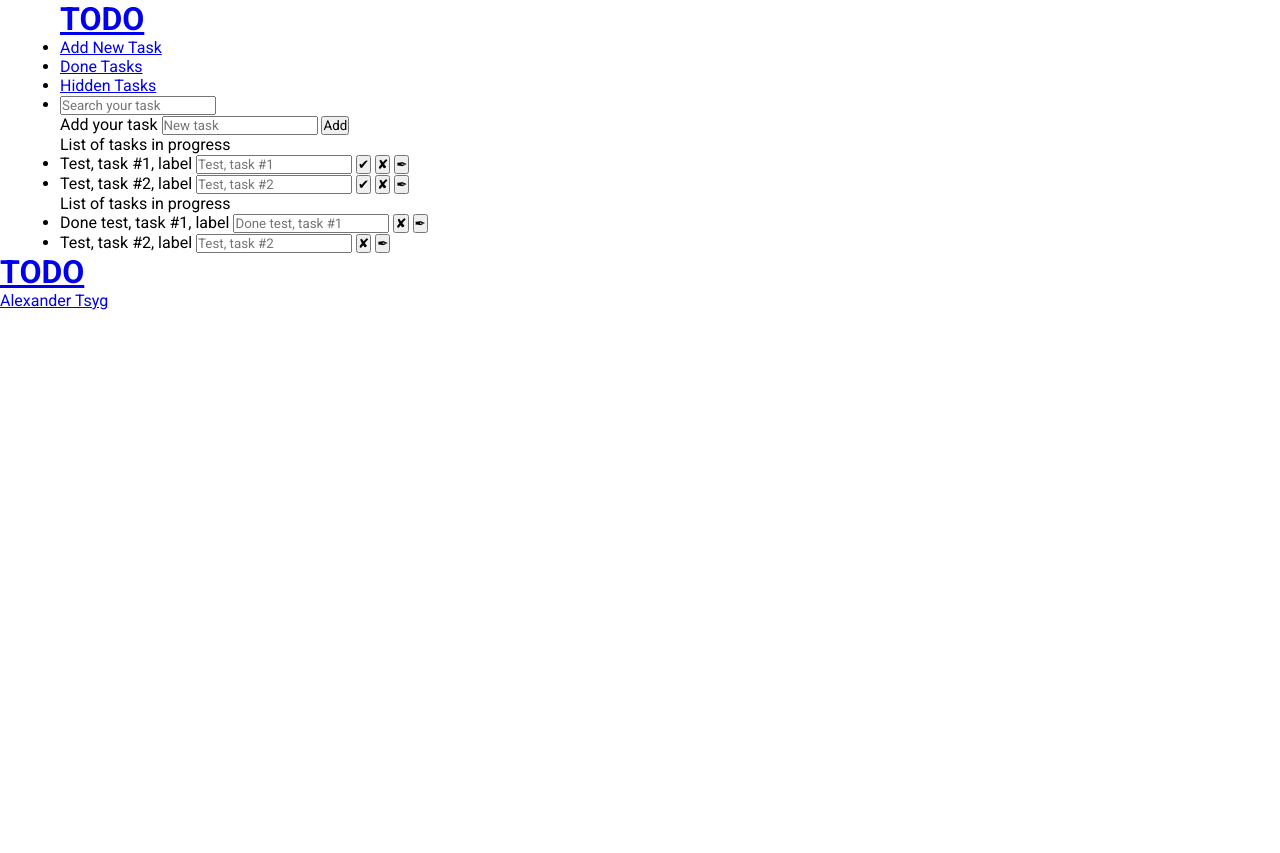
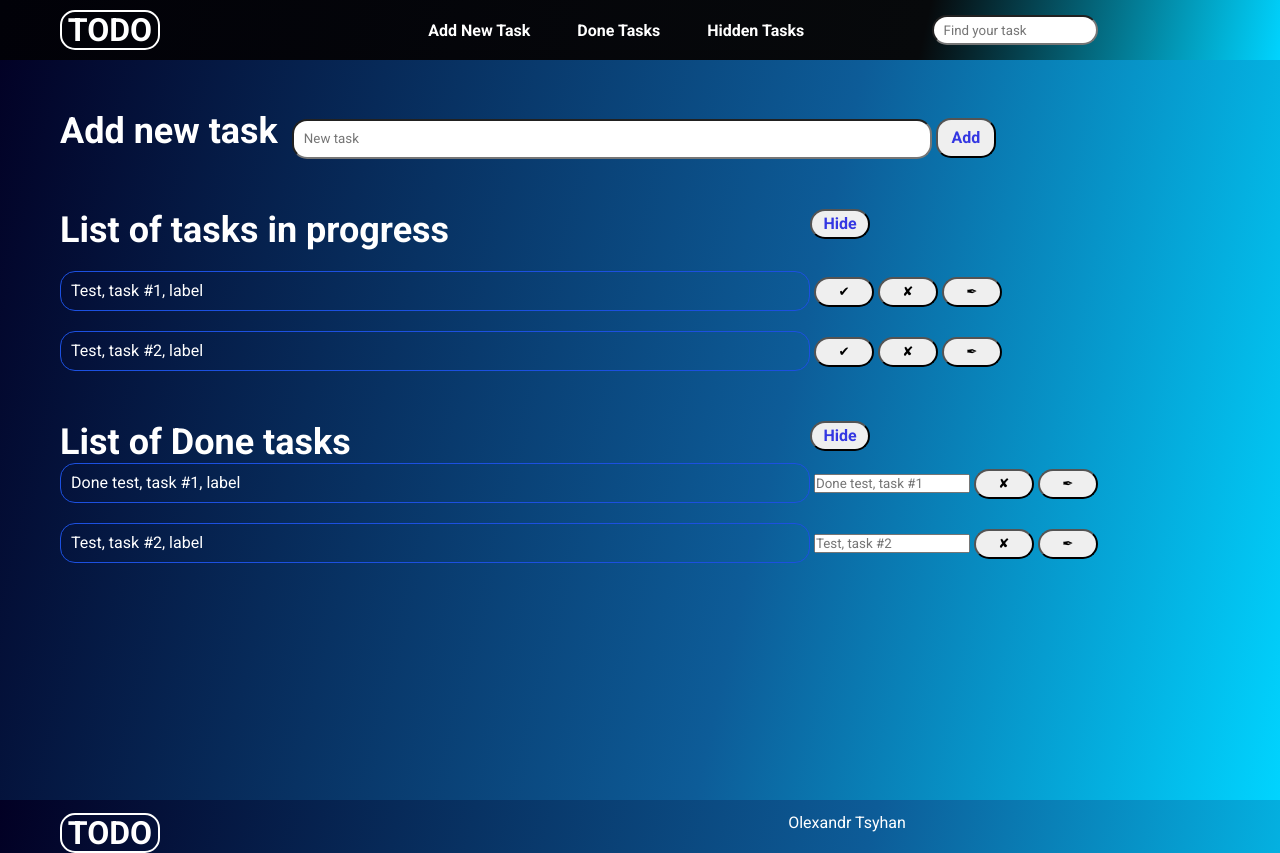
Before and after one commit to cigna2020/todo-app, a plain HTML site: page index.html in a window 1280 px wide. Before the commit the page ends 800 px from the top, so only its background shows below. Drawn offline with Linux system fonts and the light colour scheme.

Commit message:
US001: add styles

```diff
--- a/index.html
+++ b/index.html
@@ -15,43 +15,50 @@
 
 <body>
   <header class="header">
-    <div class="block-wrapper">
+    <div class="block-wrapper header-wrapper">
+      <div class="main-logo">
         <a href="#input-new-task" class="logo">
           <h1>TODO</h1>
         </a>
+      </div>
       <nav class="nav">
         <ul class="nav-block">
           <li class="nav-item"><a href="#input-new-task">Add New Task</a></li>
           <li class="nav-item"><a href="#">Done Tasks</a></li>
           <li class="nav-item"><a href="#">Hidden Tasks</a></li>
-          <li class="nav-item"><input type="text" placeholder="Search your task"></a></li>
         </ul>
       </nav>
+      <div class="search">
+        <input type="text" placeholder="Find your task" id="search">
+      </div>
     </div>
   </header>
 
   <div class="block-wrapper">
     <form class="add-task-form">
-      <label class="label-new-task" for="input-task">Add your task</label>
-      <input class="input-new-task" id="input-new-task" type="text" name="input-task" placeholder="New task">
-      <button class="btn" id="add-btn">Add</button>
+      <label class="label-new-task" for="input-new-task">Add new task</label>
+      <input class="input-new-task" id="input-new-task" type="text" placeholder="New task">
+      <button class="new-task-btn" id="add-btn">Add</button>
     </form>
   </div>
 
   <main>
     <div class="block-wrapper">
+      <div class="title-wrapper">
         <div class="list-title">List of tasks in progress</div>
+        <button class="progress-btn toggle">Hide</button>
+      </div>
       <ul class="list-progress" id="list-progress">
         <li class="progress-item">
           <label class="label-progress">Test, task #1, label</label>
-          <input type="text" class="progress-task" placeholder="Test, task #1">
+          <input type="text" class="progress-input" placeholder="Test, task #1">
           <button class="progress-btn" id="done-task" title="mark as done">&#10004;</button>
           <button class="progress-btn" id="delete-task" title="delete task">&#10008;</button>
           <button class="progress-btn" id="edit-task" title="edit your task">&#10002;</button>
         </li>
         <li class="progress-item">
           <label class="label-progress">Test, task #2, label</label>
-          <input type="text" class="progress-task" placeholder="Test, task #2">
+          <input type="text" class="progress-input" placeholder="Test, task #2">
           <button class="progress-btn" id="done-task" title="mark as done">&#10004;</button>
           <button class="progress-btn" id="delete-task" title="delete task">&#10008;</button>
           <button class="progress-btn" id="edit-task" title="edit your task">&#10002;</button>
@@ -61,7 +68,10 @@
   </main>
 
   <div class="block-wrapper">
-    <div class="list-title">List of tasks in progress</div>
+    <div class="title-wrapper">
+      <div class="list-title">List of Done tasks</div>
+      <button class="progress-btn toggle">Hide</button>
+    </div>
     <ul class="list-done" id="list-done">
       <li class="done-item">
         <label class="label-progress">Done test, task #1, label</label>
@@ -79,12 +89,14 @@
   </div>
 
   <footer>
-    <div class="footer-logo">
+    <div class="block-wrapper footer">
+      <div class="main-logo">
         <a href="#input-new-task" class="logo">
           <h1>TODO</h1>
         </a>
       </div>
-    <div class="github"><a href="https://github.com/cigna2020">Alexander Tsyg</a></div>
+      <div class="github"><a href="https://github.com/cigna2020">Olexandr Tsyhan</a></div>
+    </div>
   </footer>
 </body>
 <script src="./script.js"></script>
--- a/style.css
+++ b/style.css
@@ -3,8 +3,180 @@
   padding: 0;
   box-sizing: border-box;
   font-family: "Roboto", sans-serif;
+  list-style: none;
+}
+
+body {
+  height: 100vh;
+  position: relative;
+  background: rgb(2, 0, 36);
+  background: linear-gradient(
+    103deg,
+    rgba(2, 0, 36, 1) 0%,
+    rgba(13, 92, 152, 1) 60%,
+    rgba(0, 212, 255, 1) 100%
+  );
 }
 
 .block-wrapper {
   width: 1160px;
 }
+
+.header {
+  width: 100%;
+  height: 60px;
+  padding: 10px 0;
+  background: rgb(1, 1, 8);
+  background: linear-gradient(
+    103deg,
+    rgba(1, 1, 8, 1) 0%,
+    rgba(7, 9, 11, 1) 72%,
+    rgba(0, 212, 255, 1) 100%
+  );
+}
+
+.main-logo {
+  width: 100px;
+  height: 40px;
+  margin-left: 0;
+  display: flex;
+  align-items: center;
+  border: 2px solid #fff;
+  border-radius: 15px;
+}
+
+.main-logo a {
+  text-decoration: none;
+  color: #fff;
+}
+
+.header-wrapper {
+  display: flex;
+  justify-content: space-between;
+  align-items: center;
+}
+
+.nav-block {
+  display: flex;
+  width: 150%;
+}
+
+.nav-item a {
+  text-decoration: none;
+  color: #fff;
+  font-weight: bold;
+}
+
+.nav-item a:hover,
+.main-logo a:hover {
+  color: #cf8a0a;
+}
+
+.search input {
+  height: 30px;
+  padding-left: 10px;
+  border-radius: 15px;
+}
+
+.add-task-form {
+  margin-top: 50px;
+  align-items: center;
+}
+
+.label-new-task {
+  font-size: 36px;
+  margin-right: 10px;
+  font-weight: bold;
+  color: #fff;
+}
+
+.input-new-task {
+  width: 640px;
+  height: 40px;
+  border-radius: 15px;
+  padding-left: 10px;
+}
+
+.new-task-btn {
+  width: 60px;
+  height: 40px;
+  border-radius: 15px;
+  font-size: 16px;
+  font-weight: bold;
+  color: #3437e2;
+  cursor: pointer;
+}
+
+.new-task-btn:hover {
+  background: cyan;
+  color: #cf8a0a;
+}
+
+.list-title {
+  margin: 0;
+  width: 400px;
+  font-weight: bold;
+  color: #fff;
+}
+
+.title-wrapper {
+  display: flex;
+  margin-top: 50px;
+  font-size: 36px;
+  justify-content: space-between;
+}
+.progress-item {
+  margin-top: 20px;
+}
+
+.label-progress {
+  display: inline-flex;
+  align-items: center;
+  /* display: none; */
+  width: 750px;
+  height: 40px;
+  padding-left: 10px;
+  color: #fff;
+  border: 1px solid #1c50e0;
+  border-radius: 15px;
+}
+
+.progress-input {
+  display: none;
+  width: 750px;
+  height: 30px;
+  border-radius: 15px;
+  padding-left: 10px;
+}
+
+.progress-btn {
+  height: 30px;
+  width: 60px;
+  border-radius: 15px;
+  cursor: pointer;
+}
+
+.progress-btn:hover {
+  background: cyan;
+  color: #cf8a0a;
+}
+
+.toggle {
+  font-size: 16px;
+  font-weight: bold;
+  color: #3437e2;
+}
+
+.footer {
+  display: flex;
+  margin-top: 250px;
+}
+
+.github a {
+  text-decoration: none;
+  color: #fff;
+}
+
+.github a:hover {
+  color: #102e80;
+}
```
Lines whose indentation alone changed are shown as unchanged.
